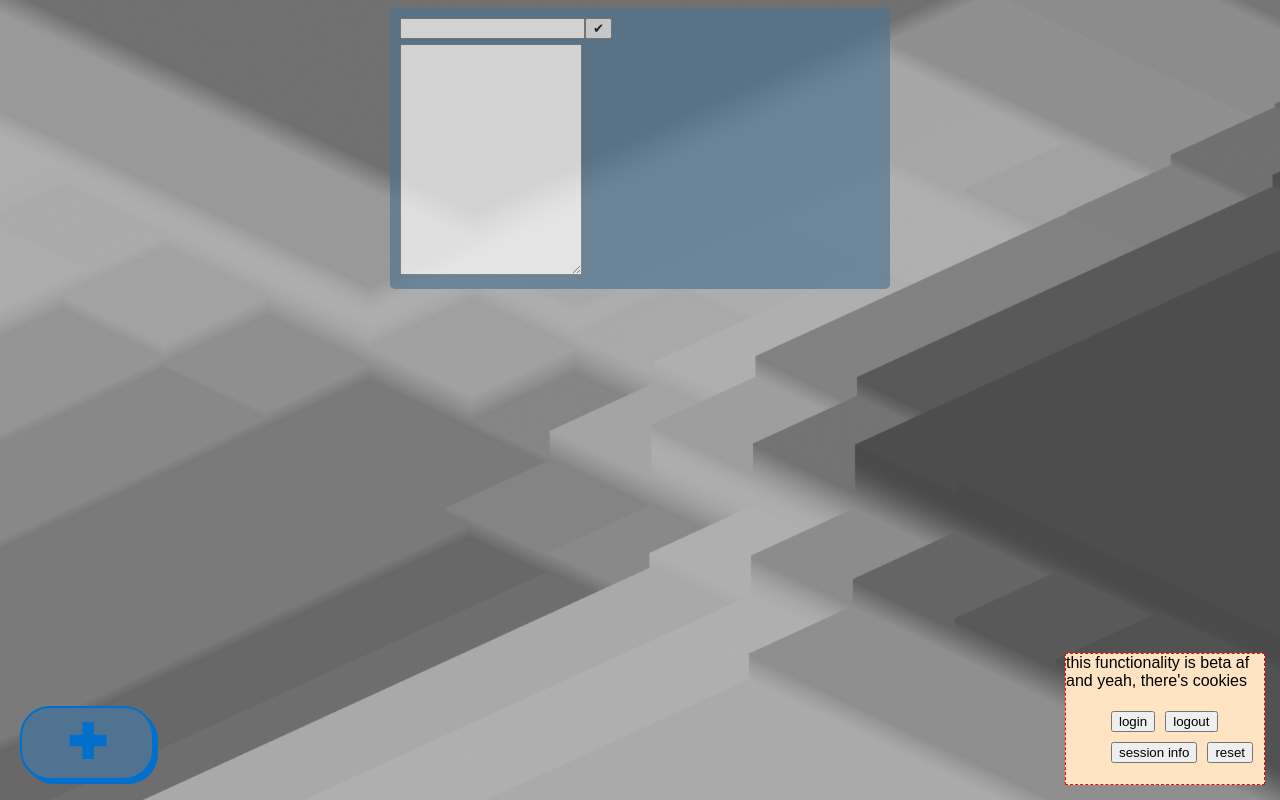
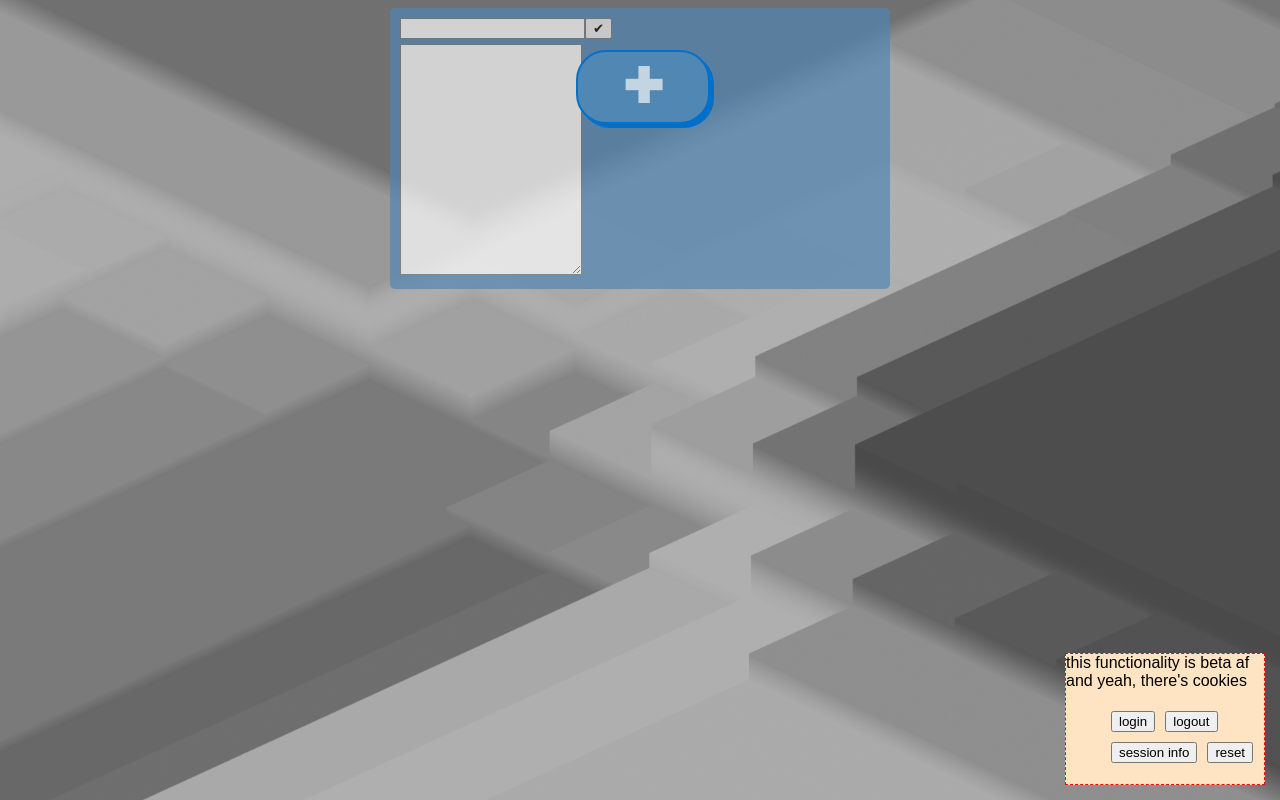
Before and after one commit to stanjosh/notes-app, a Flask app: template templates/edit.html in a window 1280 px wide. Run offline with Flask 2, Linux system fonts and the light colour scheme; the template is opened without the code that fills it, so the values that code supplies are empty.

Commit message:
more css

```diff
--- a/static/style.css
+++ b/static/style.css
@@ -1,6 +1,6 @@
 :root {
     --color-dark: #3e4449;
-    --color-med: #4f7391;
+    --color-med: #5187b3;
     --color-accent: #0070cc;
     --color-light: #c3d4e2;
 }
@@ -150,6 +150,7 @@ form {
 
 #loginDialog div {
     display: flex;
+    flex-wrap: wrap;
     align-content: space-around;
     top: 0;
     left: 0;
@@ -198,10 +199,10 @@ form {
 
 .add-corner {
     background-color: var(--color-med);
+    color: var(--color-light);
     border: 2px solid var(--color-accent);
     border-radius: 30px;
     box-shadow: var(--color-accent) 4px 4px 0 0;
-  color: var(--color-accent);
     cursor: pointer;
     display: inline-block;
     font-weight: 700;
@@ -213,13 +214,14 @@ form {
     user-select: none;
     -webkit-user-select: none;
     touch-action: manipulation;
-  position: fixed;
-  left: 20px;
-  bottom: 20px;
+    position: absolute;
+    left: 45%;
+    top: 50px;
 }
 
 .add-corner:hover {
   background-color: var(--color-light);
+  color: var(--color-accent);
 }
 
 .add-corner:active {
--- a/templates/home.html
+++ b/templates/home.html
@@ -45,14 +45,15 @@
 	</main>
 
 
-	<a href="/add"><button class="add-corner" role="button">&#10010</button></a>
+
 
 	<div class="background"></div>
 
 </body>
 	<dialog id="loginDialog">
+		<div style="margin-bottom: 6px;">(you can use a fake email. it just identifies the session)</div>
         <div class="login-form">
-			you can use a fake email. it just identifies the session
+
 			<form method="post" action="/success">
 
 				<input type='email' name='email' placeholder='email' class="title-input" rows="1">
--- a/templates/notes.html
+++ b/templates/notes.html
@@ -27,5 +27,7 @@
     </div>
 
 {% endfor %}
+{% else %}
+<a href="/add"><button class="add-corner" role="button">&#10010</button></a>
 {% endif %}
 {% endblock %}
```
Lines whose indentation alone changed are shown as unchanged.
